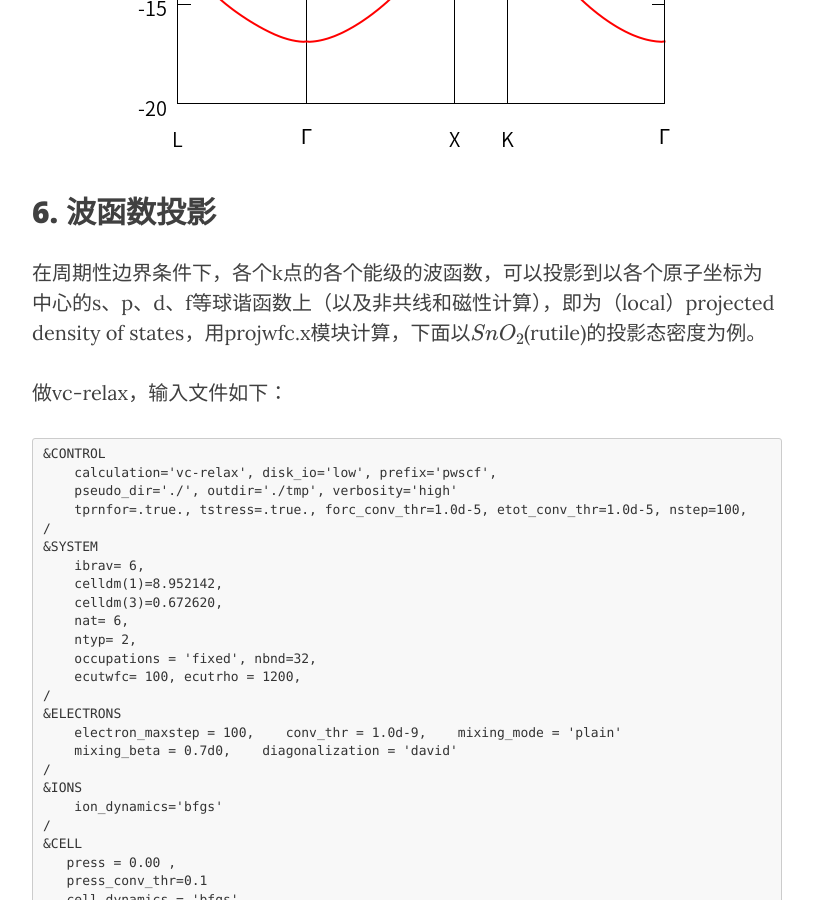
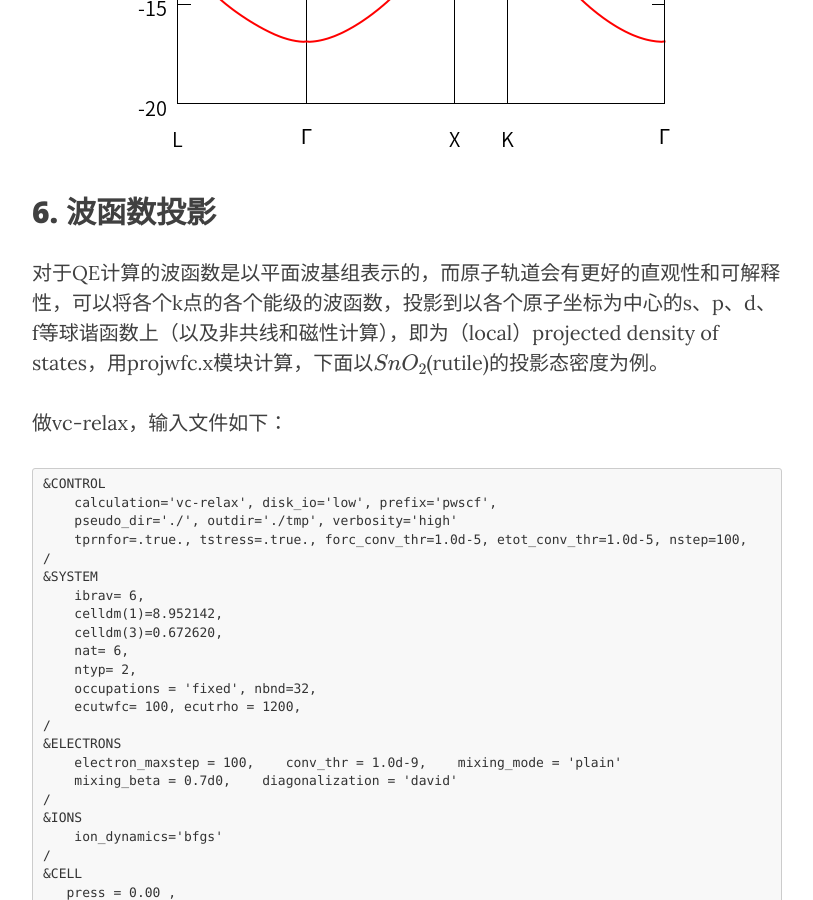
Before and after one commit to yyyu200/DFTbook, a Jekyll site: the page built from _posts/2019-04-01-HandsOn.md, in a window 1280 px wide and 900 px high, scrolled down 33000 px. Shown: the whole window, without its empty margins (233-1046 px from the left). Built offline with Jekyll 4.4.1, drawn with Linux system fonts in a browser that asks for light colours; nearby versions of some CDN libraries; formulas are drawn with MathJax 3; comment, search, counter and statistics services are not loaded.

Commit message:
modify at20190830-14:35:27-aliyun

```diff
--- a/_posts/2019-04-01-HandsOn.md
+++ b/_posts/2019-04-01-HandsOn.md
@@ -1149,7 +1149,7 @@ set xtics ("L"  0.00000,"{/Symbol G}"  1.24296,"X"  2.67820,"K"  3.18564,"{/Symb
 
 ## 6. 波函数投影
 
-在周期性边界条件下，各个k点的各个能级的波函数，可以投影到以各个原子坐标为中心的s、p、d、f等球谐函数上（以及非共线和磁性计算），即为（local）projected density of states，用projwfc.x模块计算，下面以$SnO_{2}$(rutile)的投影态密度为例。
+对于QE计算的波函数是以平面波基组表示的，而原子轨道会有更好的直观性和可解释性，可以将各个k点的各个能级的波函数，投影到以各个原子坐标为中心的s、p、d、f等球谐函数上（以及非共线和磁性计算），即为（local）projected density of states，用projwfc.x模块计算，下面以$SnO_{2}$(rutile)的投影态密度为例。
 
 做vc-relax，输入文件如下：
 
```
